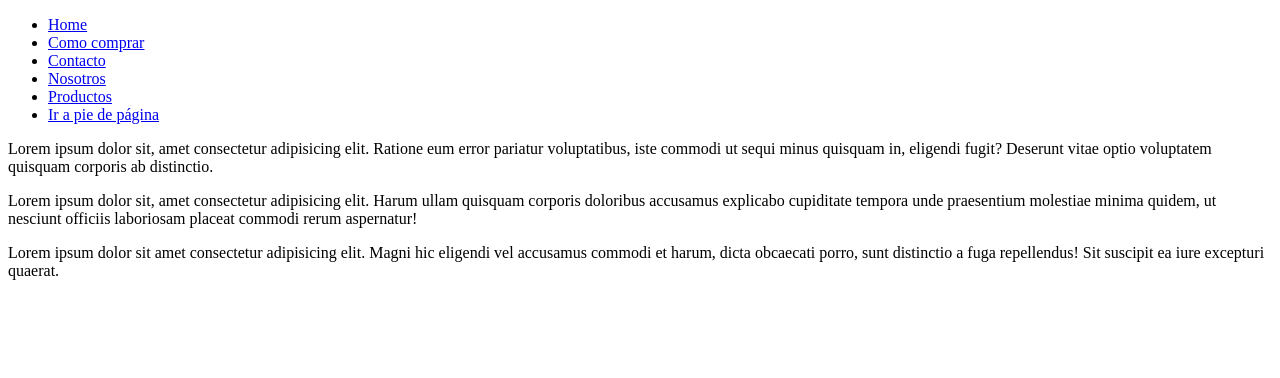
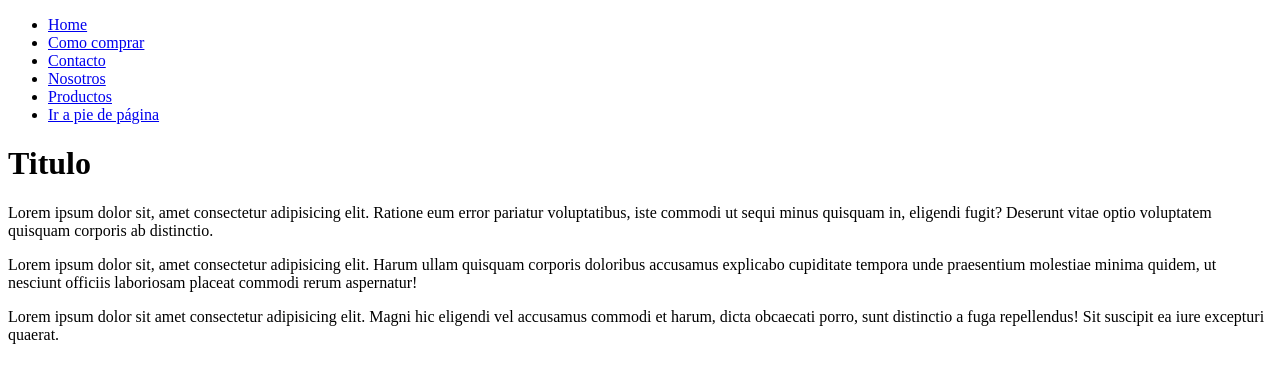
Before and after one commit to Lucia-Gerbaudo/Proyecto, a plain HTML site: page secciones/productos.html in a window 1280 px wide. Drawn offline with Linux system fonts and the light colour scheme.

Commit message:
modificacion titulo productos

```diff
--- a/secciones/productos.html
+++ b/secciones/productos.html
@@ -44,6 +44,9 @@
 
 
         </nav>
+         <main>
+             <h1>Titulo</h1>
+         </main>
 
         <section class="productos">
             <p class="primerParrafo">Lorem ipsum dolor sit, amet consectetur adipisicing elit. Ratione eum error
```
